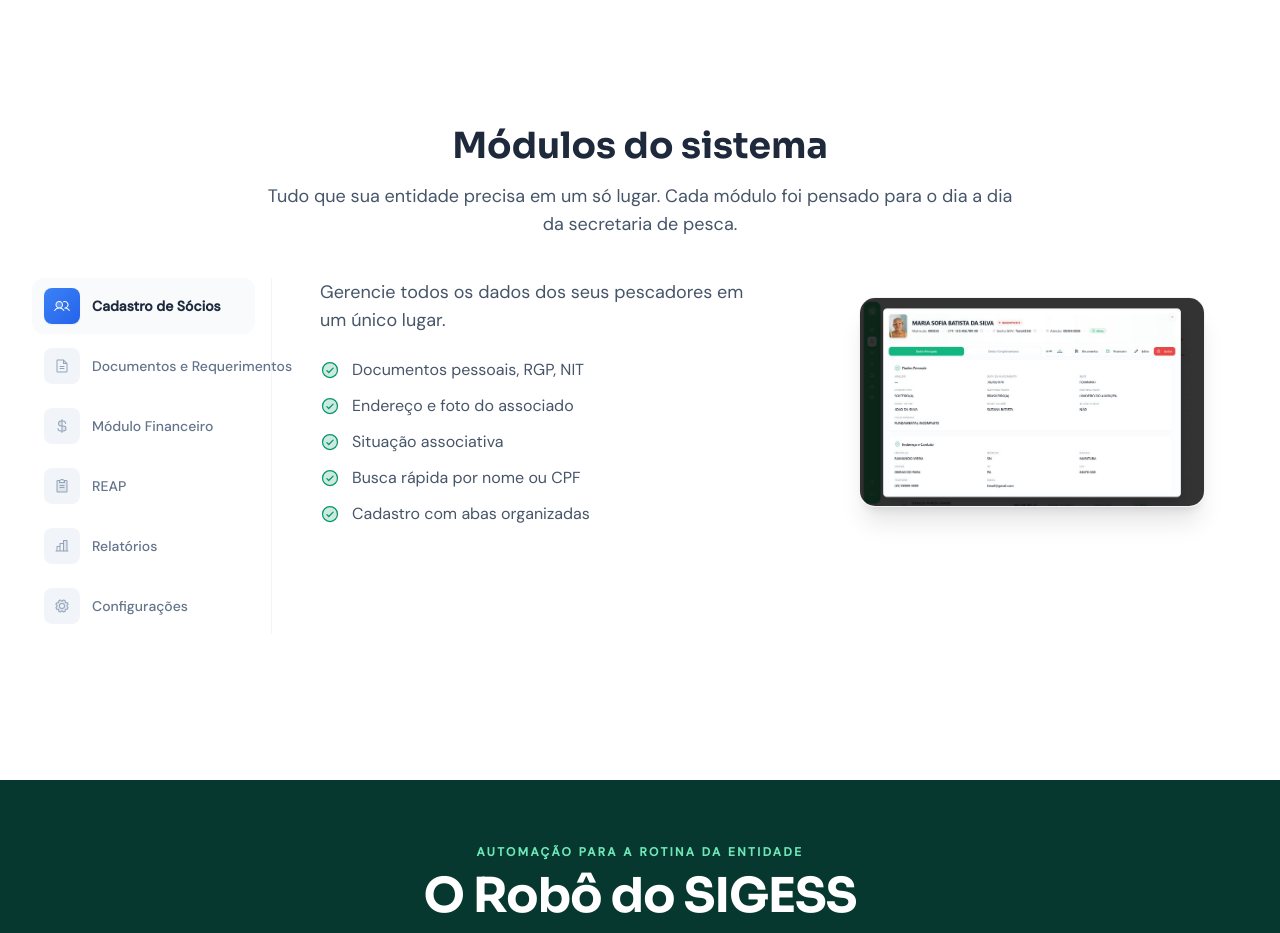
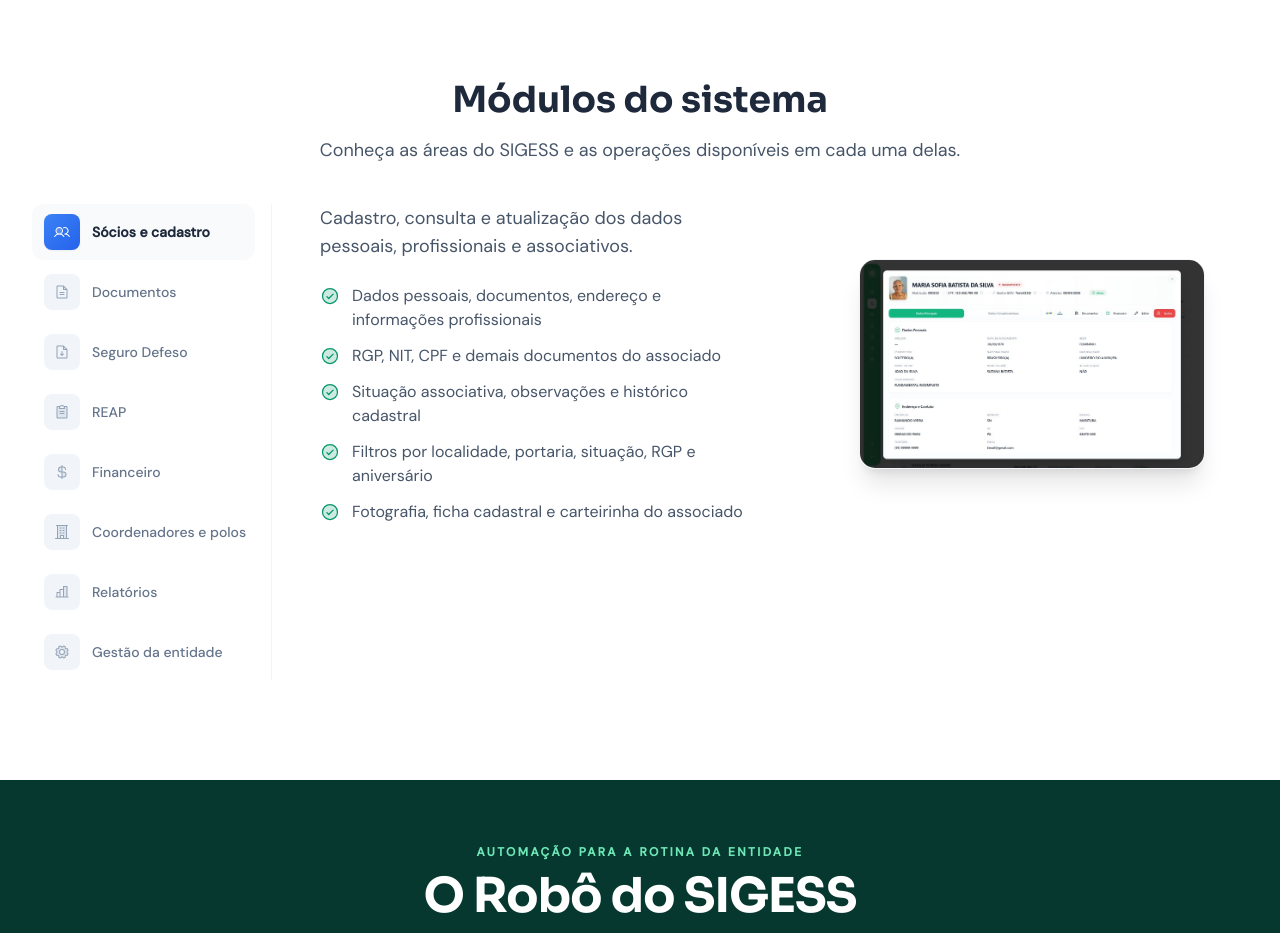
Before and after one commit to jcvb2003/SIGESS-Page, a React (Vite) app: page / in a window 1280 px wide. Shown: the part 2420-3353 px from the top of the page. Built offline with nearby package versions, Linux system fonts and the light colour scheme.

Commit message:
Aprimorar apresentacao 2

```diff
--- a/src/sections/Modules.tsx
+++ b/src/sections/Modules.tsx
@@ -18,89 +18,125 @@
 const modules = [
   {
     icon: Users,
-    title: 'Cadastro de Sócios',
-    description: 'Gerencie todos os dados dos seus pescadores em um único lugar.',
+    title: 'Sócios e cadastro',
+    description: 'Cadastro, consulta e atualização dos dados pessoais, profissionais e associativos.',
     features: [
-      'Documentos pessoais, RGP, NIT',
-      'Endereço e foto do associado',
-      'Situação associativa',
-      'Busca rápida por nome ou CPF',
-      'Cadastro com abas organizadas',
+      'Dados pessoais, documentos, endereço e informações profissionais',
+      'RGP, NIT, CPF e demais documentos do associado',
+      'Situação associativa, observações e histórico cadastral',
+      'Filtros por localidade, portaria, situação, RGP e aniversário',
+      'Fotografia, ficha cadastral e carteirinha do associado',
     ],
     image: '/images/tela-socios.jpg',
+    visualType: 'members',
     color: 'from-blue-500 to-blue-600',
   },
   {
     icon: FileText,
-    title: 'Documentos e Requerimentos',
-    description: 'Gere requerimentos de Seguro-Defeso e demais documentos do associado automaticamente.',
+    title: 'Documentos',
+    description: 'Emissão de documentos a partir das informações cadastradas no SIGESS.',
     features: [
-      'Emissão de carteirinha e declarações do associado',
-      'Requerimentos de Seguro-Defeso preenchidos automaticamente',
-      'Controle por período do defeso',
-      'Evite retrabalho e falhas',
-      'Garanta que nenhum pescador fique sem benefício',
-      'Histórico de requerimentos e documentos emitidos',
+      'Carteirinha e ficha cadastral do associado',
+      'Declaração de residência e termos de representação',
+      'Requerimentos e modelos próprios da entidade',
+      'Preenchimento de testemunhas quando exigido pelo documento',
+      'Geração dos documentos em PDF',
     ],
     image: '/images/requirements.png',
+    visualType: 'documents',
     color: 'from-emerald-500 to-emerald-600',
   },
   {
-    icon: DollarSign,
-    title: 'Módulo Financeiro',
-    description: 'Desenvolvido para a realidade financeira das entidades de pesca artesanal.',
+    icon: FileCheck,
+    title: 'Seguro Defeso',
+    description: 'Controle dos requerimentos, protocolos e recebimentos do Seguro Defeso.',
     features: [
-      'Anuidades e mensalidades',
-      'Emissão de carnês e boletos via integração com Asaas',
-      'Gestão do DAE (Previdência Social)',
-      'Contribuições compulsórias e facultativas',
-      'Boletos e guias com operação em massa',
-      'Comprovantes na hora',
+      'Registro de protocolo e situação do requerimento no MTE',
+      'Organização por período, portaria e status',
+      'Importação de dados do Portal da Transparência',
+      'Identificação dos associados encontrados na lista de beneficiários',
+      'Confirmação e histórico do recebimento do benefício',
     ],
-    image: '/images/tela-financeiro.jpg',
-    color: 'from-amber-500 to-amber-600',
+    image: '/images/requirements.png',
+    visualType: 'documents',
+    color: 'from-cyan-600 to-cyan-700',
   },
   {
     icon: ClipboardList,
     title: 'REAP',
-    description: 'Controle completo do Relatório de Exercício da Atividade Pesqueira. Desde o acompanhamento das pendências ao preenchimento e envio para o governo.',
+    description: 'Gestão do REAP Simplificado e Anual por associado e ano de referência.',
     features: [
-      'Em muitos casos, um REAP pode ser feito em cerca de 20 segundos',
-      'REAP Simplificado (2021-2024) por ano de emissão do RGP',
-      'REAP Anual (2025 em diante) com importação de comprovantes PDF',
-      'Identificação de pendências via lista oficial do governo',
-      'Envio em lote para até 5 sócios via Robô',
-      'Histórico completo por sócio e ano de referência',
+      'REAP Simplificado dos anos de 2021 a 2024',
+      'REAP Anual a partir de 2025',
+      'Importação e leitura dos comprovantes em PDF',
+      'Consulta de pendências a partir das listas oficiais',
+      'Controle de situação por associado e ano de referência',
+      'Seleção de associados para processamento em lote pelo Robô',
     ],
     image: null,
+    visualType: 'reap',
     color: 'from-teal-500 to-teal-600',
+  },
+  {
+    icon: DollarSign,
+    title: 'Financeiro',
+    description: 'Registro e acompanhamento das cobranças e recebimentos dos associados.',
+    features: [
+      'Anuidades, mensalidades, taxas e contribuições',
+      'Repasses DAE e importação de pagamentos',
+      'Cobranças individuais ou em lote integradas ao Asaas',
+      'Sessões de pagamento e emissão de recibos',
+      'Extrato financeiro individual do associado',
+      'Histórico de alterações e cancelamentos',
+    ],
+    image: '/images/tela-financeiro.jpg',
+    visualType: 'finance',
+    color: 'from-amber-500 to-amber-600',
+  },
+  {
+    icon: Building,
+    title: 'Coordenadores e polos',
+    description: 'Organização dos responsáveis, associados e unidades que compõem a entidade.',
+    features: [
+      'Cadastro de coordenadores e responsáveis regionais',
+      'Vinculação de associados aos coordenadores',
+      'Cadastro e administração de polos ou unidades',
+      'Seleção da unidade ativa durante a operação',
+      'Vinculação de usuários às unidades autorizadas',
+    ],
+    image: null,
+    visualType: 'settings',
+    color: 'from-indigo-500 to-indigo-600',
   },
   {
     icon: BarChart3,
     title: 'Relatórios',
-    description: 'Relatórios gerados em tempo real para tomada de decisão.',
+    description: 'Consultas consolidadas dos registros operacionais e financeiros da entidade.',
     features: [
-      'Lista de inadimplentes',
-      'Arrecadação por período',
-      'Extrato individual de sócios',
-      'Sócios com DAE pendente',
-      'Exportação em PDF',
+      'Relatório de requerimentos de Seguro Defeso',
+      'Relatório de associados em condição de aposentadoria',
+      'Pagamentos registrados por período',
+      'Repasses DAE registrados por período',
+      'Filtros e exportação dos relatórios disponíveis',
     ],
     image: null,
+    visualType: 'reports',
     color: 'from-purple-500 to-purple-600',
   },
   {
     icon: Settings,
-    title: 'Configurações',
-    description: 'Cada entidade configura seus próprios parâmetros.',
+    title: 'Gestão da entidade',
+    description: 'Configuração dos dados institucionais, parâmetros e acessos do SIGESS.',
     features: [
-      'Valores de anuidade personalizados',
-      'Período do defeso configurável',
-      'Cadastro de localidades',
-      'Dados da entidade',
-      'Perfis de acesso por funcionário',
+      'Dados institucionais, endereço, contatos e identidade visual',
+      'Cadastro de localidades e portarias',
+      'Períodos de pesca, defeso e publicações',
+      'Usuários, perfis e permissões de acesso',
+      'Importação e exportação de dados da entidade',
+      'Parâmetros de integração com a extensão SIGESS',
     ],
     image: null,
+    visualType: 'settings',
     color: 'from-slate-500 to-slate-600',
   },
 ];
@@ -125,7 +161,7 @@
     <div className="relative">
       <div className="bg-slate-50 rounded-2xl p-6 border border-slate-100">
         <div className="grid grid-cols-2 gap-3">
-          {module.title === 'Relatórios' ? (
+          {module.visualType === 'reports' ? (
             <>
               <div className="bg-white rounded-2xl p-4 shadow-sm border border-slate-100 relative overflow-hidden group hover:shadow-md transition-all">
                 <div className="absolute -right-4 -bottom-4 opacity-5 transform rotate-12 group-hover:scale-110 transition-transform">
@@ -176,7 +212,7 @@
                 </div>
               </div>
             </>
-          ) : module.title === 'REAP' ? (
+          ) : module.visualType === 'reap' ? (
             <>
               <div className="bg-white rounded-2xl p-4 shadow-sm border border-slate-100 relative overflow-hidden group hover:shadow-md transition-all">
                 <div className="absolute -right-4 -bottom-4 opacity-5 transform rotate-12 group-hover:scale-110 transition-transform">
@@ -312,8 +348,7 @@
             Módulos do sistema
           </h2>
           <p className="text-lg text-slate-600">
-            Tudo que sua entidade precisa em um só lugar. Cada módulo foi
-            pensado para o dia a dia da secretaria de pesca.
+            Conheça as áreas do SIGESS e as operações disponíveis em cada uma delas.
           </p>
         </div>
 
```
Also changed, not shown: 1 other file (tests, documents, lock files or other folders).
